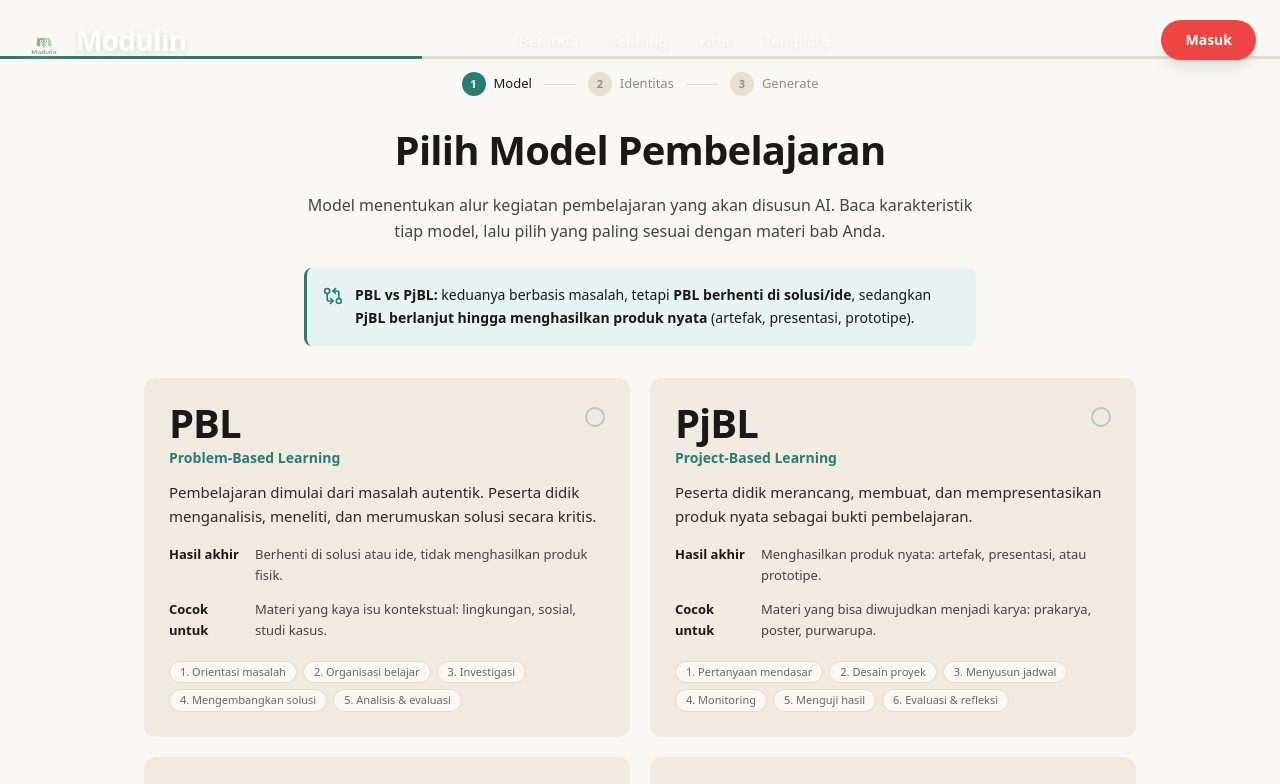
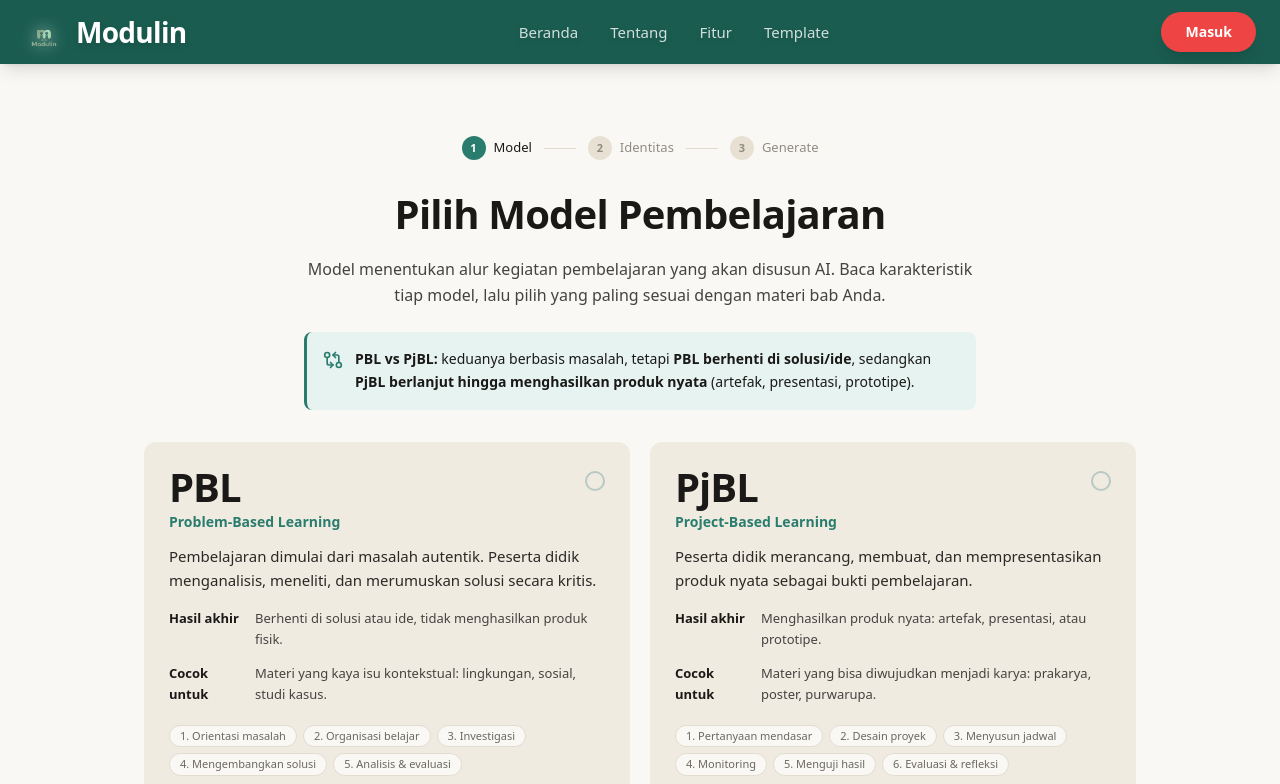
Before and after one commit to Renoslendra/Exploraition-Education, a Next.js app: page /create in a window 1280 px wide. Shown: the top 784 px of the page. Built offline with nearby package versions, Linux system fonts and the light colour scheme.

Commit message:
feat: add dashboard layout, editor page, and navbar component

```diff
--- a/src/app/(dashboard)/editor/page.tsx
+++ b/src/app/(dashboard)/editor/page.tsx
@@ -259,7 +259,7 @@ export default function EditorPage() {
   const currentData = structuredData || DEFAULT_FALLBACK_DATA;
 
   return (
-    <div className="flex-1 bg-surface-dark text-on-dark min-h-[calc(100vh-56px)] pb-[64px] print:bg-white print:text-black print:pb-0">
+    <div className="flex-1 bg-surface-dark text-on-dark min-h-[calc(100vh-64px)] pb-[64px] print:bg-white print:text-black print:pb-0">
       {/* Toast Notification (Hidden on print) */}
       {toastMessage && (
         <div className="fixed bottom-6 right-6 z-50 bg-primary text-on-primary px-5 py-3 rounded-lg shadow-lg flex items-center gap-3 animate-fade-in text-[14px] print:hidden">
@@ -269,7 +269,7 @@ export default function EditorPage() {
       )}
 
       {/* Top Action Toolbar (Hidden on print) */}
-      <div className="bg-surface-dark-elevated border-b border-surface-dark-soft h-[60px] flex items-center px-4 sm:px-6 sticky top-[56px] z-40 print:hidden">
+      <div className="bg-surface-dark-elevated border-b border-surface-dark-soft h-[60px] flex items-center px-4 sm:px-6 sticky top-[64px] z-40 print:hidden">
         <div className="max-w-6xl mx-auto w-full flex justify-between items-center">
           <div className="flex items-center gap-3">
             <Link
--- a/src/app/(dashboard)/layout.tsx
+++ b/src/app/(dashboard)/layout.tsx
@@ -9,7 +9,7 @@ export default function DashboardLayout({
   return (
     <div className="min-h-screen flex flex-col bg-[#faf8f4]">
       <Navbar />
-      <main className="flex-1 flex flex-col">
+      <main className="flex-1 flex flex-col pt-[64px]">
         {children}
       </main>
       <Footer />
--- a/src/components/layout/Navbar.tsx
+++ b/src/components/layout/Navbar.tsx
@@ -38,11 +38,14 @@ export default function Navbar() {
     return pathname?.startsWith(href);
   };
 
+  const isHeroPage = pathname === "/" || pathname === "/tentang" || pathname === "/fitur";
+  const isSolid = !isHeroPage || isScrolled || isMobileMenuOpen;
+
   return (
     <header
       className={`fixed top-0 left-0 w-full z-50 transition-all duration-300 flex items-center ${
-        isScrolled || isMobileMenuOpen
-          ? "h-[64px] bg-[#1a5c50]/95 backdrop-blur-md shadow-lg py-2"
+        isSolid
+          ? "h-[64px] bg-[#1a5c50] shadow-lg py-2"
           : "h-[80px] bg-transparent py-4"
       }`}
     >
```
